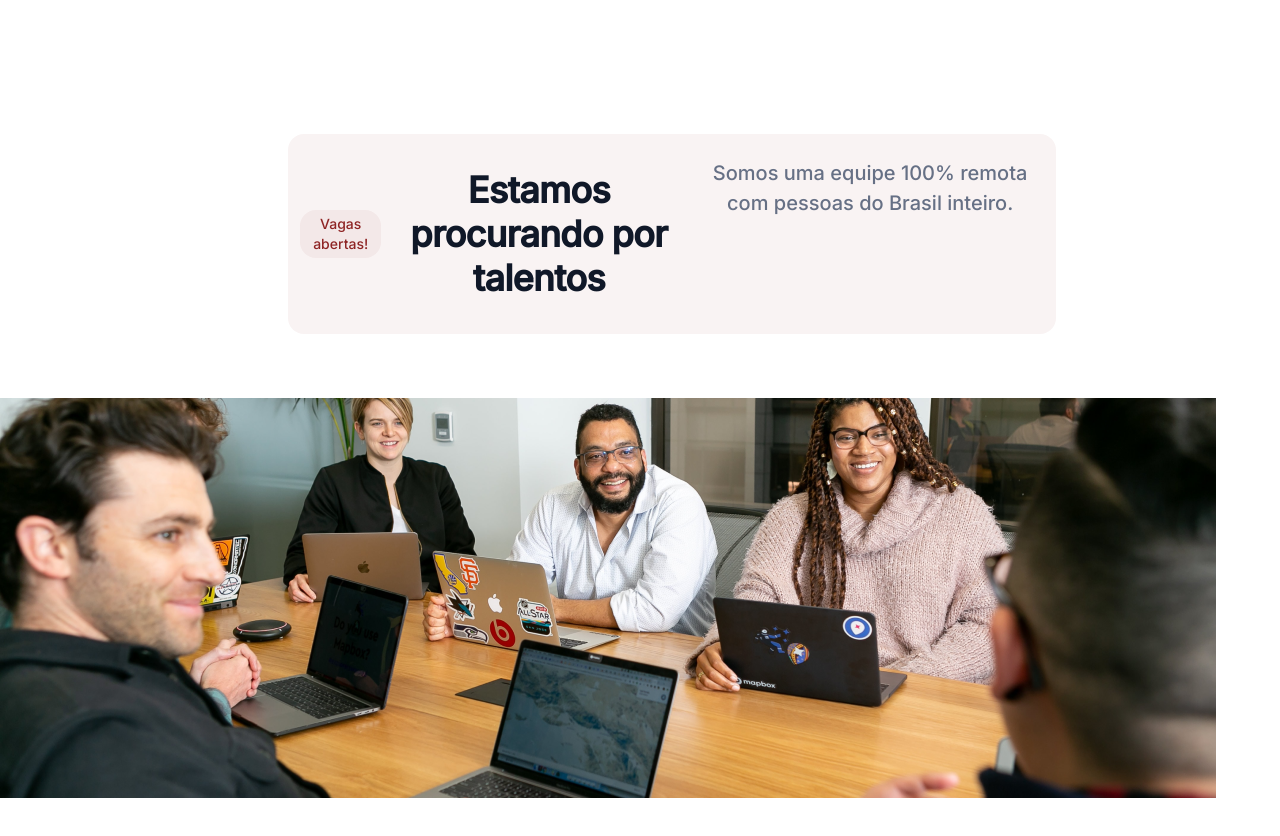
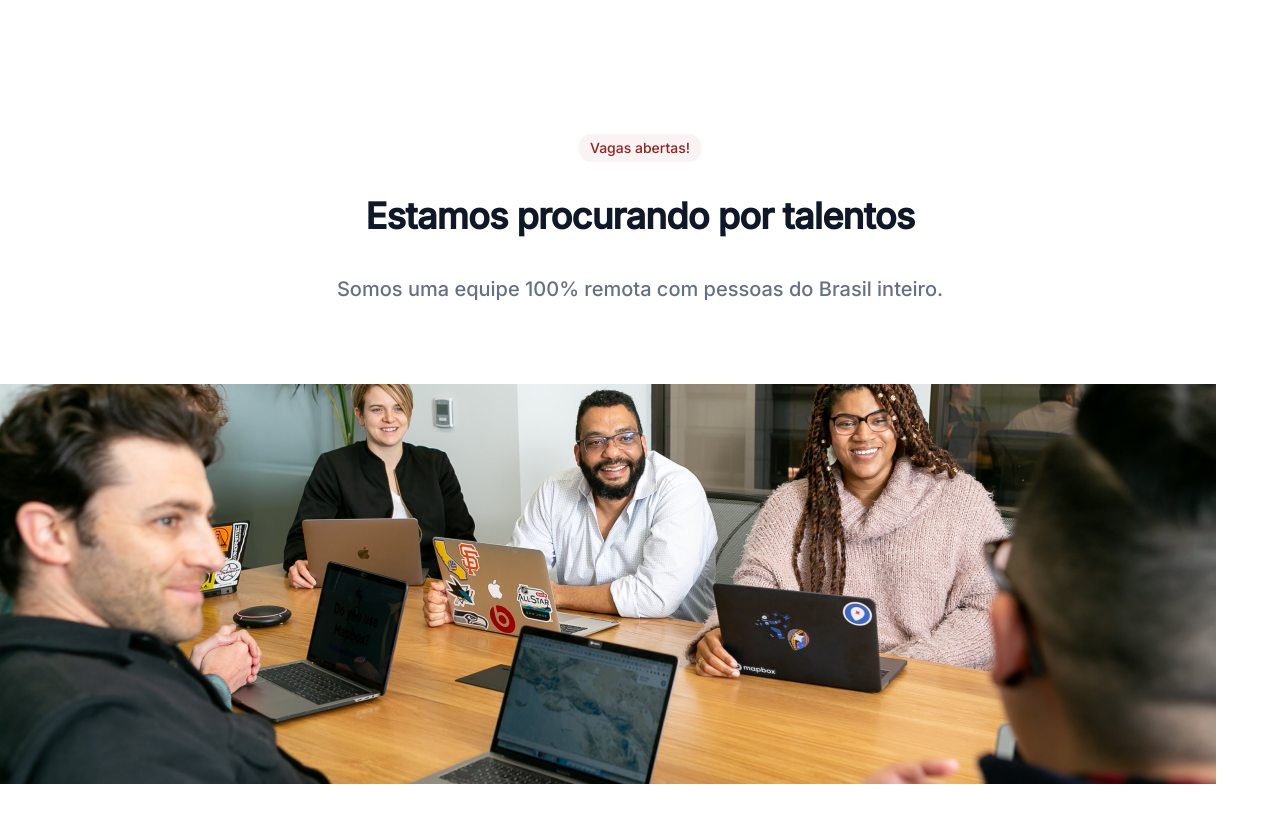
Before and after one commit to ClaudiaSantosSilva/-7DaysOfCodeHTMLeCSS, a plain HTML site: page index.html in a window 1280 px wide. Shown: the part 1120-1956 px from the top of the page. Drawn offline with Linux system fonts and the light colour scheme.

Commit message:
seção 4 acertada - falta concluir

```diff
--- a/index.html
+++ b/index.html
@@ -124,7 +124,7 @@
                 <div class="talentos-container">
                     <div class="talentos-content">
                         <div class="talentos-titulo-texto">
-                            <div class="talentos-chamada e titulo">
+                            <div class="talentos-chamada-titulo">
                                 <div class="talentos-chamada">
                                     <span class="talentos-chamada-texto">Vagas abertas!</span>
                                 </div>
--- a/styles.css
+++ b/styles.css
@@ -287,35 +287,39 @@
     gap:64px;
     align-self:stretch;
     background: var(--Base-White, #FFF);
+
 }
 
 .talentos{
     width: 1280px;
-    height: 602px;
+    height: 700px;
 }
 
 .talentos-container{
     display: flex;
+    flex-direction: column;
+    align-items: center;
     width: 1280px;
     padding: 0px 32px;
-    flex-direction: column;
-    align-items: flex-start;
     gap: 32px;
 }
 
 .talentos-content{
     display: flex;
     flex-direction: column;
+    width: 1216px;
+    height: 250px;
     align-items: center;
-    gap: 48px;
+    /*gap: 48px;*/
     align-self: stretch;
+    margin-bottom: 0px;
 }
 
 .talentos-titulo-texto{
     display: flex;
-    width: 768px;
     flex-direction: column;
     align-items: center;
+    width: 768px;
     gap: 20px;
 
 }
@@ -352,6 +356,8 @@
     align-self: stretch;
     color: var(--Gray-900, #101828);
     text-align: center;
+    margin-top: 16px;
+    margin-bottom: 20px;
 /* Display md/Semibold */
     font-family: 'Inter', sans-serif;
     font-size: 36px;
@@ -365,6 +371,8 @@
     align-self: stretch;
     color: var(--Gray-500, #667085);
     text-align: center;
+    margin-top: 0px;
+    margin-bottom: 0px;
 /* Text xl/Normal */
     font-family: 'Inter', sans-serif;
     font-size: 20px;
@@ -378,7 +386,7 @@
     height: 400px;
     flex-shrink: 0;
     margin-bottom: 64px;
-    margin-top: 64px;
+
     display: flex;
     align-items: center;
 }
```
